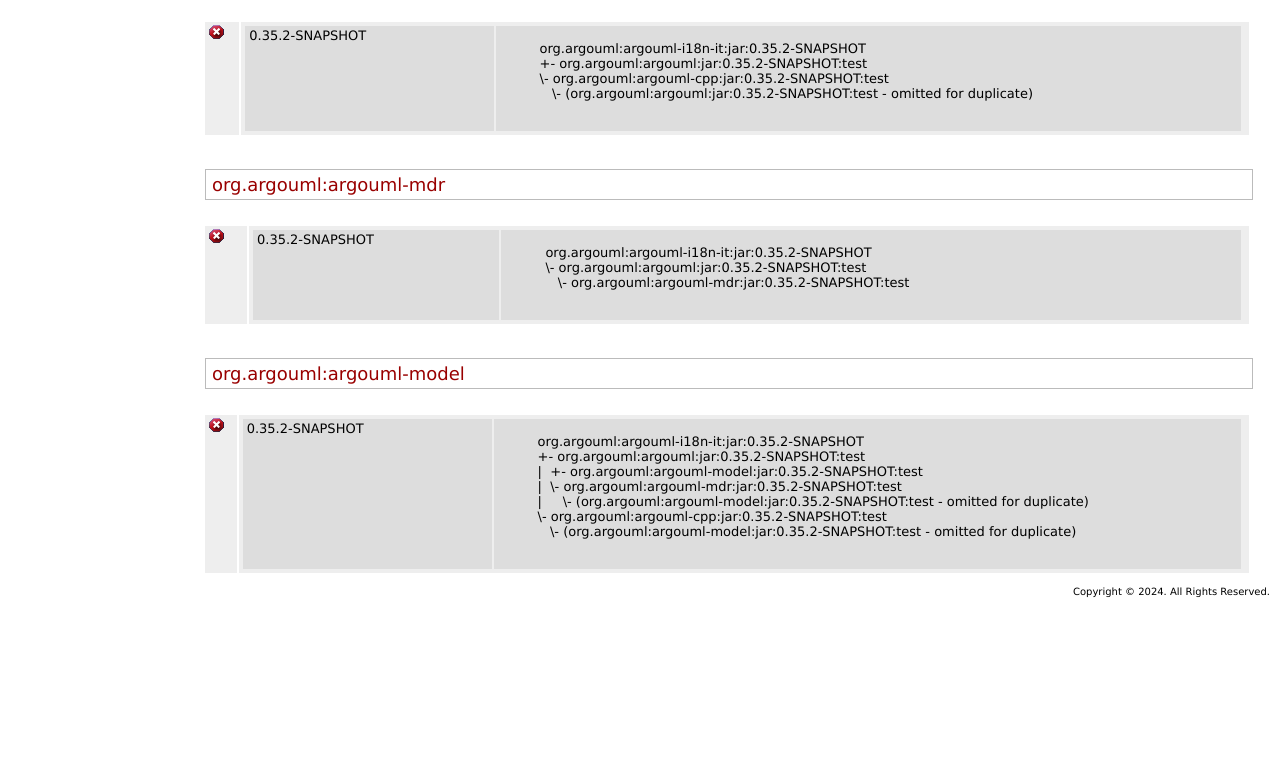
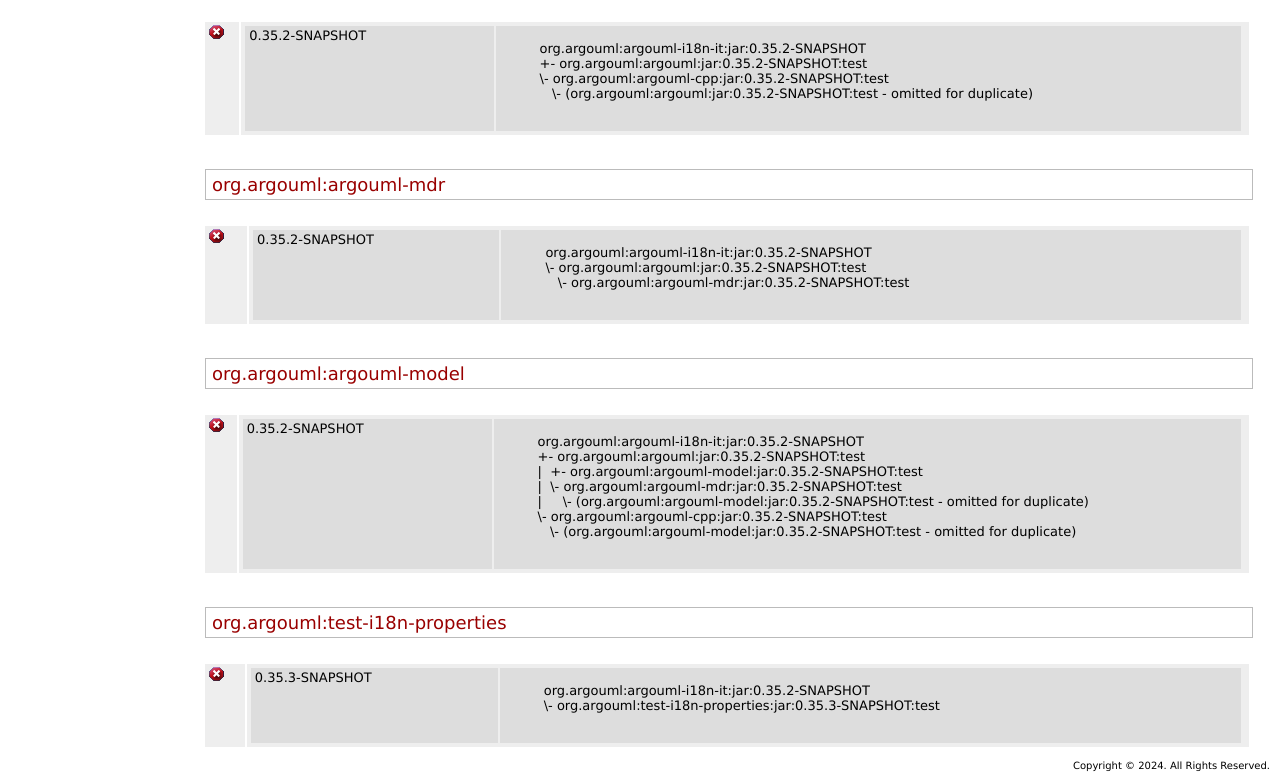
Before and after one commit to argouml-tigris-org/argouml-it, a plain HTML site: page dependency-convergence.html in a window 1280 px wide. Shown: the part 1161-1945 px from the top of the page. Before the commit the page ends 1771 px from the top, so only its background shows below. Drawn offline with Linux system fonts and the light colour scheme.

Commit message:
Site checkin for project argouml-it

```diff
--- a/dependency-convergence.html
+++ b/dependency-convergence.html
@@ -1,5 +1,5 @@
 <!DOCTYPE html PUBLIC "-//W3C//DTD XHTML 1.0 Transitional//EN" "http://www.w3.org/TR/xhtml1/DTD/xhtml1-transitional.dtd">
-<!-- Generated by Apache Maven Doxia Site Renderer 1.4 at 2024-07-26 -->
+<!-- Generated by Apache Maven Doxia Site Renderer 1.4 at 2024-08-23 -->
 <html xmlns="http://www.w3.org/1999/xhtml" xml:lang="en" lang="en">
   <head>
     <meta http-equiv="Content-Type" content="text/html; charset=UTF-8" />
@@ -10,7 +10,7 @@
       @import url("./css/site.css");
     </style>
     <link rel="stylesheet" href="./css/print.css" type="text/css" media="print" />
-    <meta name="Date-Revision-yyyymmdd" content="20240726" />
+    <meta name="Date-Revision-yyyymmdd" content="20240823" />
     <meta http-equiv="Content-Language" content="en" />
 
         </head>
@@ -27,7 +27,7 @@
 
 
                 <div class="xleft">
-        <span id="publishDate">Last Published: 2024-07-26</span>
+        <span id="publishDate">Last Published: 2024-08-23</span>
                   &nbsp;| <span id="projectVersion">Version: 0.35.2-SNAPSHOT</span>
                       </div>
             <div class="xright">                    <a href="./" title="argouml-it">argouml-it</a>
@@ -123,7 +123,7 @@
 <td>2</td></tr>
 <tr class="a">
 <th>Number of SNAPSHOT artifacts (NOS):</th>
-<td>3</td></tr>
+<td>4</td></tr>
 <tr class="b">
 <th>Convergence (NOD/NOA):</th>
 <td><img alt="error" src="images/icon_error_sml.gif" />&#160;<b>95 %</b></td></tr>
@@ -194,7 +194,18 @@
 <tr class="a">
 <td width="25%">0.35.2-SNAPSHOT</td>
 <td>
-<ol style="list-style-type: decimal">org.argouml:argouml-i18n-it:jar:0.35.2-SNAPSHOT<br />+-&#160;org.argouml:argouml:jar:0.35.2-SNAPSHOT:test<br />|&#160;&#160;+-&#160;org.argouml:argouml-model:jar:0.35.2-SNAPSHOT:test<br />|&#160;&#160;\-&#160;org.argouml:argouml-mdr:jar:0.35.2-SNAPSHOT:test<br />|&#160;&#160;&#160;&#160;&#160;\-&#160;(org.argouml:argouml-model:jar:0.35.2-SNAPSHOT:test - omitted for duplicate)<br />\-&#160;org.argouml:argouml-cpp:jar:0.35.2-SNAPSHOT:test<br />&#160;&#160;&#160;\-&#160;(org.argouml:argouml-model:jar:0.35.2-SNAPSHOT:test - omitted for duplicate)<br /><br /></ol></td></tr></table></td></tr></table></div></div>
+<ol style="list-style-type: decimal">org.argouml:argouml-i18n-it:jar:0.35.2-SNAPSHOT<br />+-&#160;org.argouml:argouml:jar:0.35.2-SNAPSHOT:test<br />|&#160;&#160;+-&#160;org.argouml:argouml-model:jar:0.35.2-SNAPSHOT:test<br />|&#160;&#160;\-&#160;org.argouml:argouml-mdr:jar:0.35.2-SNAPSHOT:test<br />|&#160;&#160;&#160;&#160;&#160;\-&#160;(org.argouml:argouml-model:jar:0.35.2-SNAPSHOT:test - omitted for duplicate)<br />\-&#160;org.argouml:argouml-cpp:jar:0.35.2-SNAPSHOT:test<br />&#160;&#160;&#160;\-&#160;(org.argouml:argouml-model:jar:0.35.2-SNAPSHOT:test - omitted for duplicate)<br /><br /></ol></td></tr></table></td></tr></table></div>
+<div class="section">
+<h4>org.argouml:test-i18n-properties<a name="org.argouml:test-i18n-properties"></a></h4>
+<table border="0" class="bodyTable">
+<tr class="b">
+<td><img alt="error" src="images/icon_error_sml.gif" /></td>
+<td>
+<table border="0" class="bodyTable">
+<tr class="a">
+<td width="25%">0.35.3-SNAPSHOT</td>
+<td>
+<ol style="list-style-type: decimal">org.argouml:argouml-i18n-it:jar:0.35.2-SNAPSHOT<br />\-&#160;org.argouml:test-i18n-properties:jar:0.35.3-SNAPSHOT:test<br /><br /></ol></td></tr></table></td></tr></table></div></div>
       </div>
     </div>
     <div class="clear">
--- a/jacoco/jacoco.xml
+++ b/jacoco/jacoco.xml
@@ -1 +1 @@
-<?xml version="1.0" encoding="UTF-8" standalone="yes"?><!DOCTYPE report PUBLIC "-//JACOCO//DTD Report 1.1//EN" "report.dtd"><report name="argouml-it"><sessioninfo id="95be3d00b995-3a2f183a" start="1721961926664" dump="1721961928729"/></report>
+<?xml version="1.0" encoding="UTF-8" standalone="yes"?><!DOCTYPE report PUBLIC "-//JACOCO//DTD Report 1.1//EN" "report.dtd"><report name="argouml-it"><sessioninfo id="b2aa9c4c5402-ef25b012" start="1724444711855" dump="1724444714403"/></report>
```
Also changed, not shown: checkstyle-aggregate.html (+3 -3 lines), checkstyle.html (+3 -3 lines), dependencies.html (+4 -4 lines), dependency-info.html (+3 -3 lines), dependency-management.html (+3 -3 lines), distribution-management.html (+3 -3 lines), index.html (+3 -3 lines), issue-tracking.html (+3 -3 lines), jacoco/jacoco-sessions.html (+1 -1 lines), jdepend-report.html (+3 -3 lines), plugin-management.html (+3 -3 lines), plugins.html (+3 -3 lines), project-info.html (+3 -3 lines), project-reports.html (+3 -3 lines), 2 more files.
